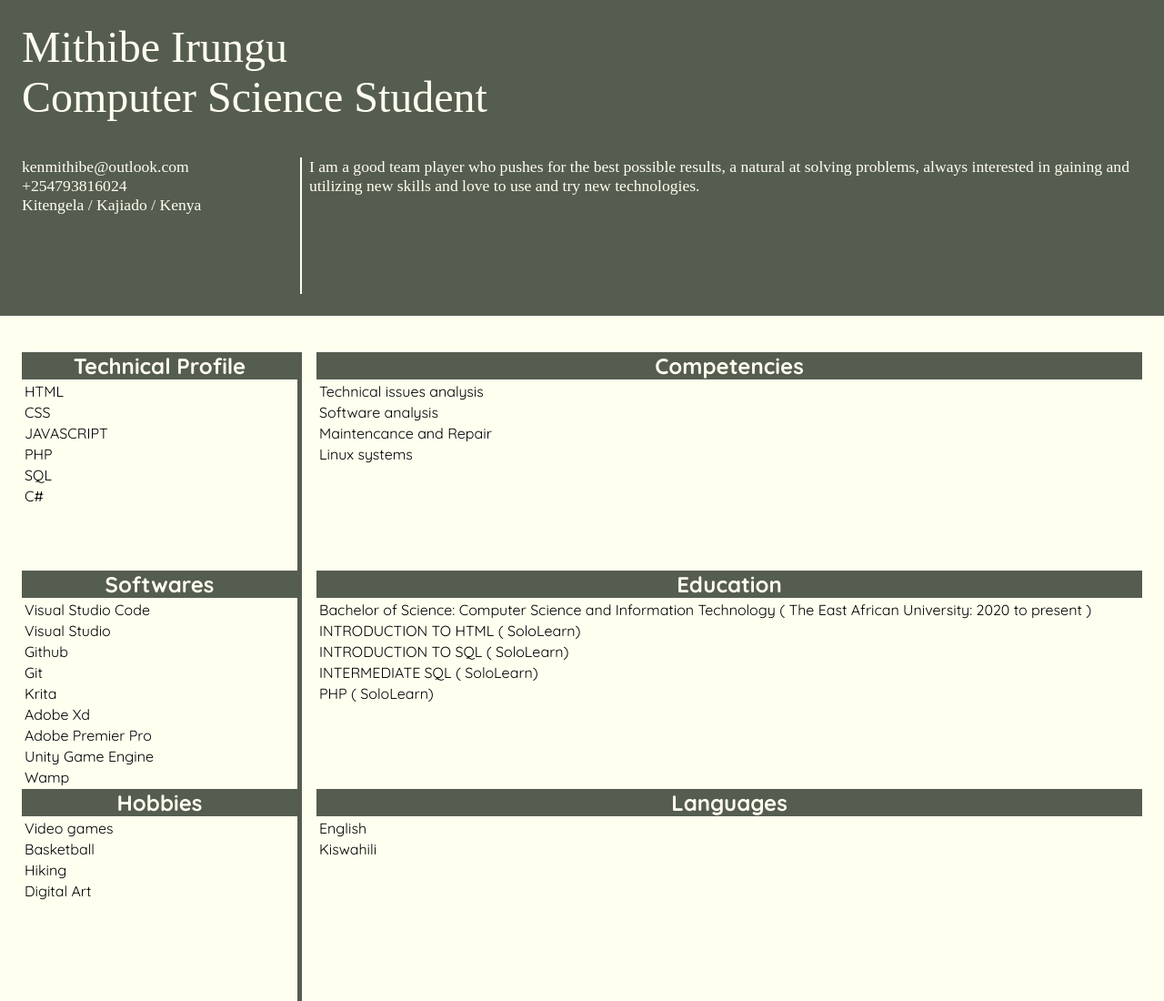
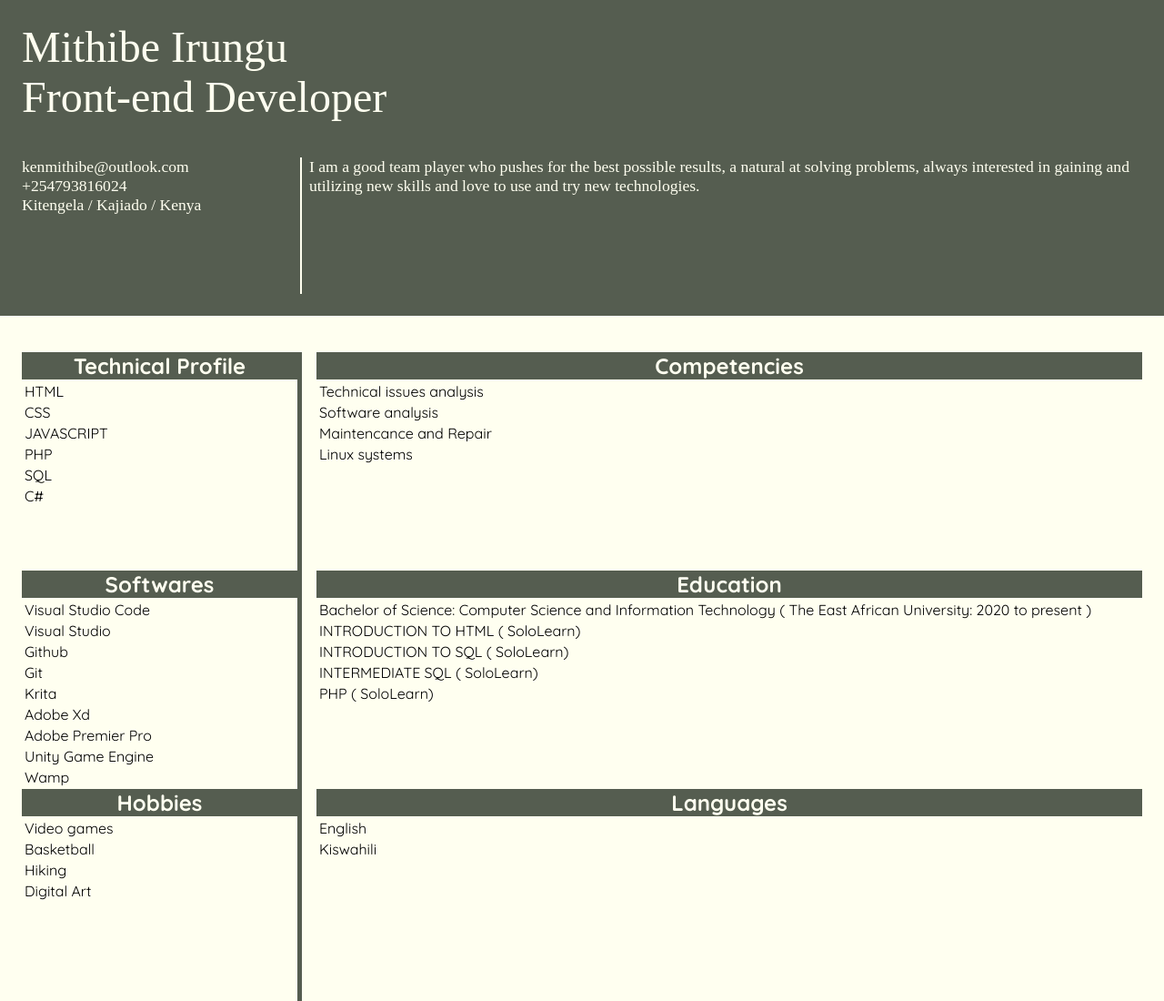
Before and after one commit to mithibe/mithibeResume, a plain HTML site: page index.html in a window 1280 px wide. Shown: the top 1100 px of the page at 91% size. Drawn offline with Linux system fonts and the light colour scheme; a web font is replaced by a local one.

Commit message:
Changed work title
changed it to front end developer

```diff
--- a/index.html
+++ b/index.html
@@ -12,7 +12,7 @@
     <div class="intro">
         <div class="bio">
             <div id="name">Mithibe Irungu</div>
-            <div id="profession">Computer Science Student</div>
+            <div id="profession">Front-end Developer</div>
         </div>
         <div class="contact">
             <div id="electronicMail">kenmithibe@outlook.com</div>
```
